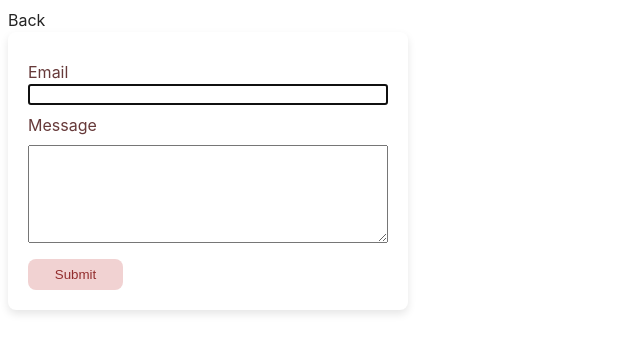
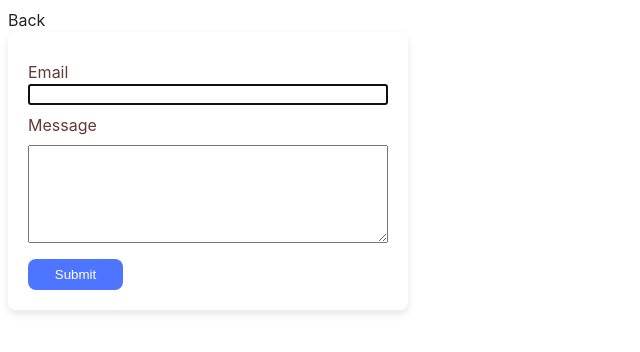
Before and after one commit to yasyasench/goit-js-hw-09, a website built with Vite: page src/2-form.html in a window 1280 px wide. Shown: the whole page, without its empty margins (0-640 px from the left). Built offline with nearby package versions, Linux system fonts and the light colour scheme.

Commit message:
button correction

```diff
--- a/src/css/styles.css
+++ b/src/css/styles.css
@@ -66,10 +66,13 @@ button {
   border-radius: 8px;
   padding: 8px 16px;
   min-width: 95px;
-  background: #f1d2d2;
-  border: #663939;
+  background: #4E75FF;
+  border: none;
   cursor: pointer;
-  color: #922d2d;
+  color: #FFFFFF;
+}
+button:hover{
+  background: #6C8CFF;
 }
 
 .ul {
```
